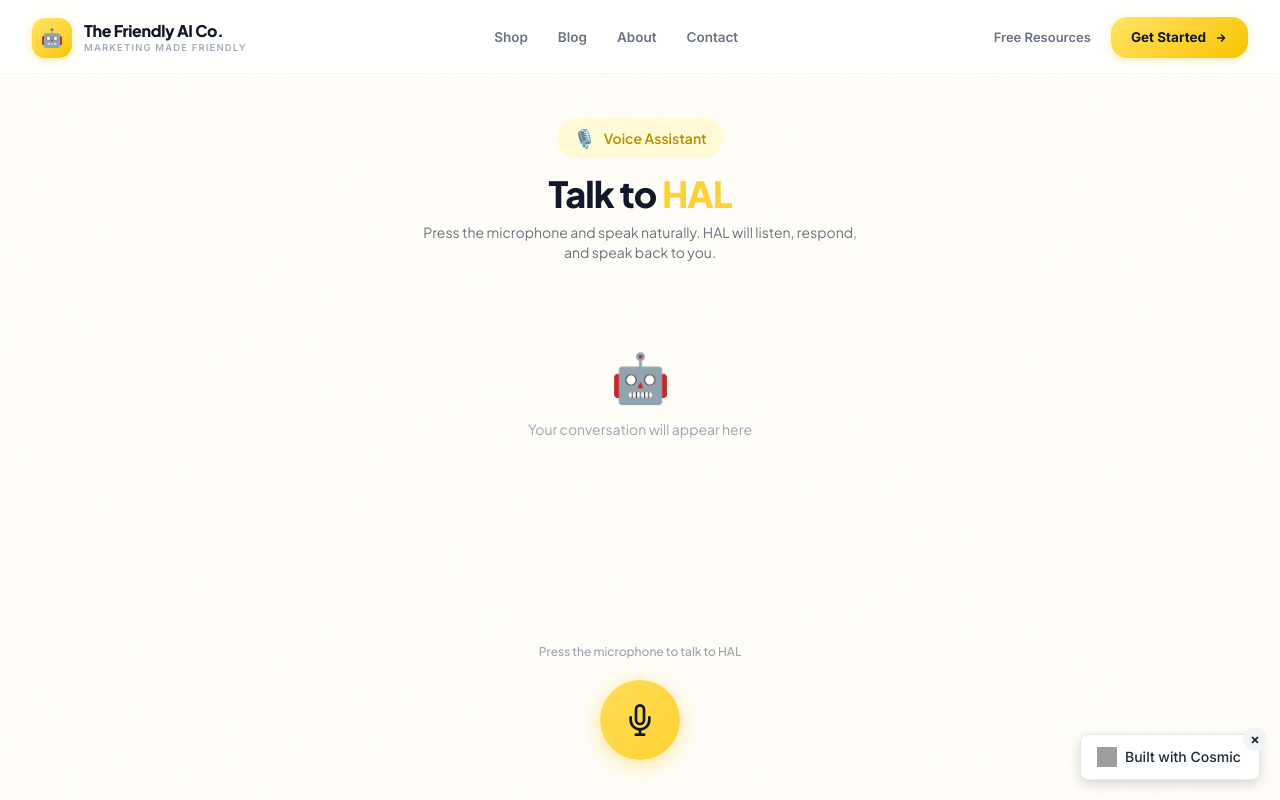
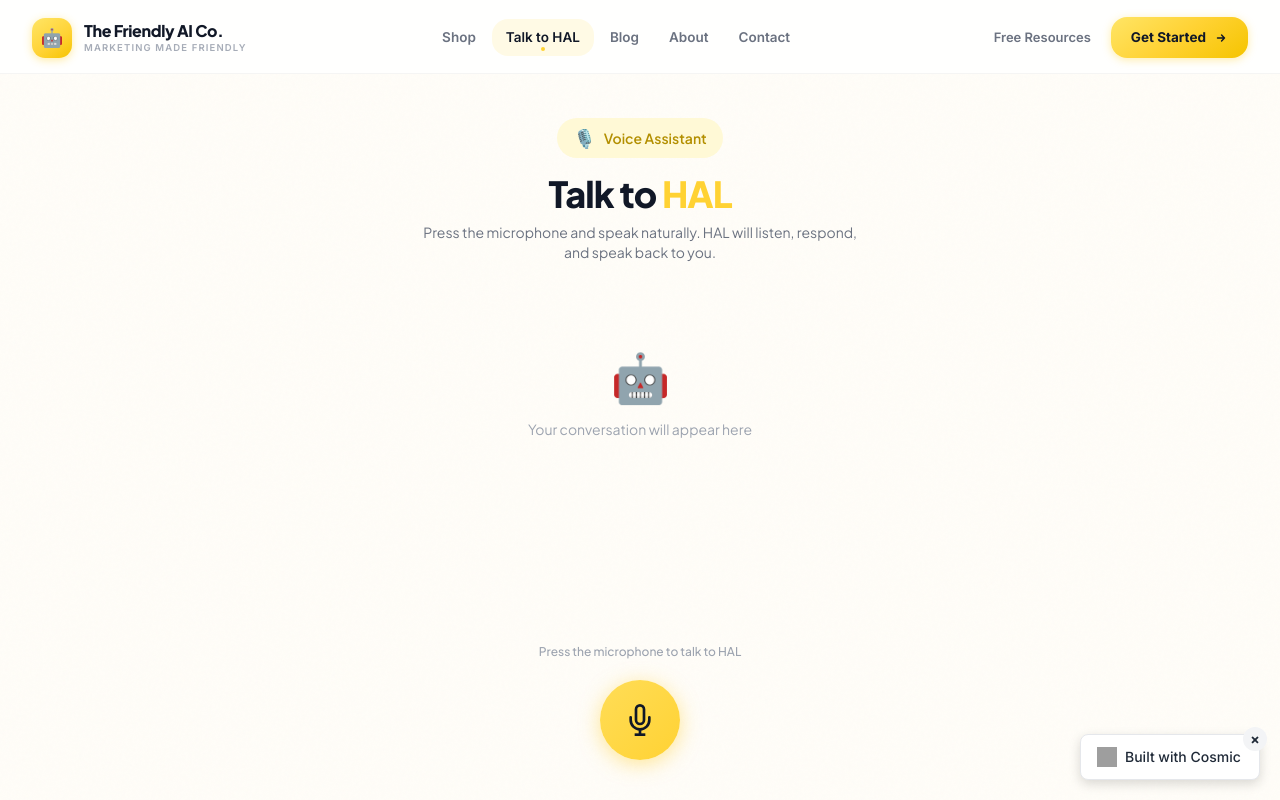
Before and after one commit to cosmic-community/the-friendly-ai-company, a Next.js app: page /voice in a window 1280 px wide. Shown: the top 800 px of the page. Built offline with nearby package versions, Linux system fonts and the light colour scheme; grey boxes are pictures that could not be loaded.

Commit message:
feat: Add Voice nav link to header

```diff
--- a/components/Header.tsx
+++ b/components/Header.tsx
@@ -6,6 +6,7 @@ import { usePathname } from 'next/navigation';
 
 const navLinks = [
   { href: '/shop', label: 'Shop' },
+  { href: '/voice', label: 'Talk to HAL' },
   { href: '/blog', label: 'Blog' },
   { href: '/about', label: 'About' },
   { href: '/contact', label: 'Contact' },
```
